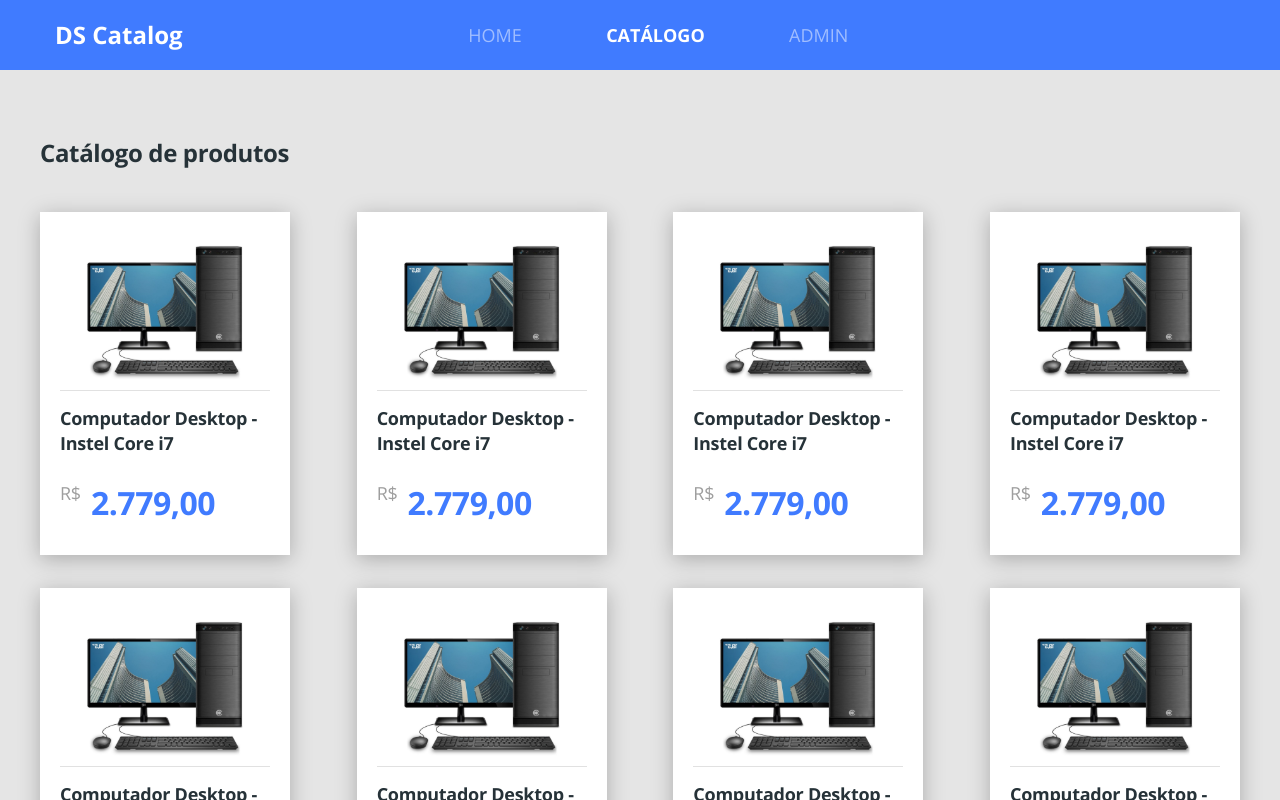
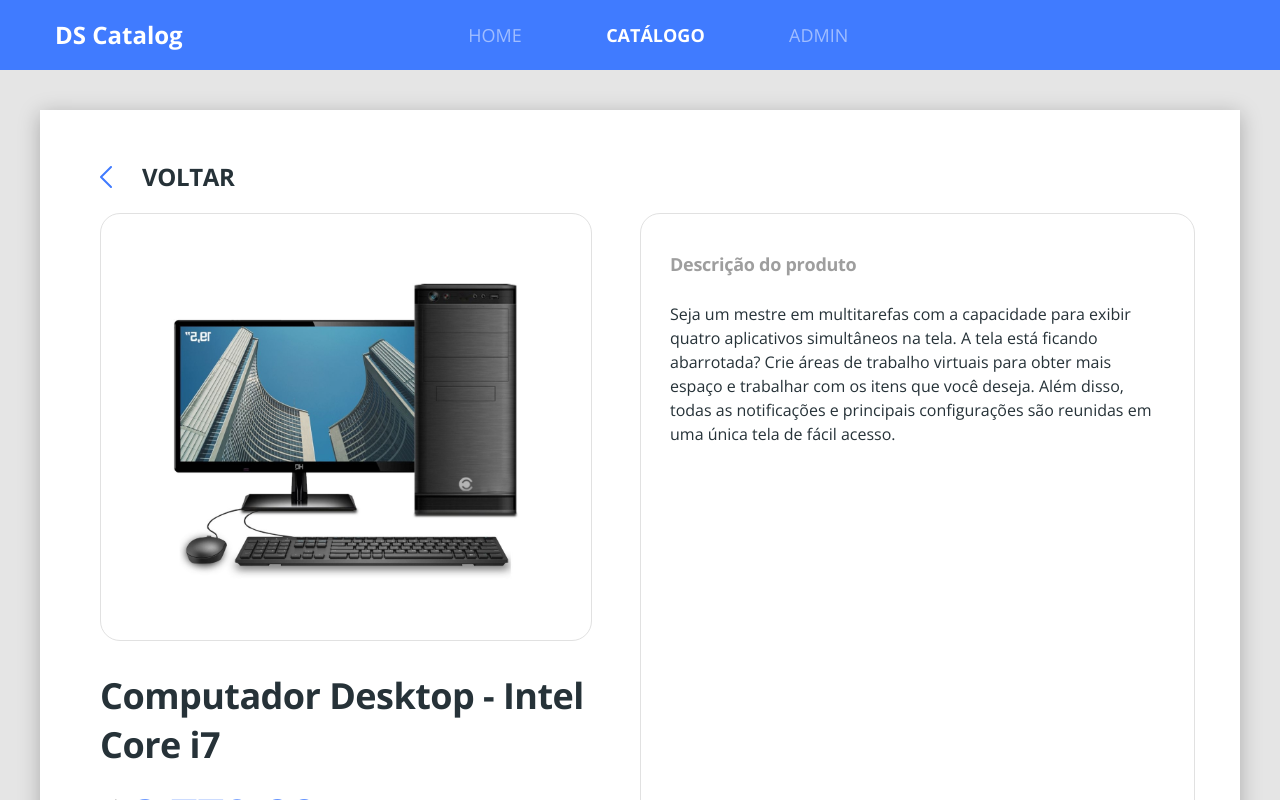
Before and after one commit to GustavoToda/dscatalog-bootcamp, a React (Create React App) app in the folder front-web/: page /products/1 in a window 1280 px wide. Shown: the top 800 px of the page. Built offline with nearby package versions, Linux system fonts and the light colour scheme.

Commit message:
Add products details

```diff
--- a/front-web/src/Routes.tsx
+++ b/front-web/src/Routes.tsx
@@ -4,6 +4,7 @@
 import Home from './pages/Home';
 import Admin from './pages/Admin';
 import Navbar from './core/components/Navbar';
+import ProductDetails from './pages/Catalog/components/ProductDetails';
 
 const Routes = () => (
     <BrowserRouter>
@@ -12,8 +13,11 @@
             <Route path="/" exact>
                 <Home />
             </Route>
-            <Route path="/products">
+            <Route path="/products" exact>
                 <Catalog />
+            </Route>
+            <Route path="/products/:productId">
+                <ProductDetails />
             </Route>
             <Route path="/admin">
                  <Admin />
--- a/front-web/src/core/components/ButtonIcon/styles.scss
+++ b/front-web/src/core/components/ButtonIcon/styles.scss
@@ -12,4 +12,5 @@
     display: flex;
     align-items: center;
     justify-content: center;
+    color: #FFF;
 }
--- /dev/null
+++ b/front-web/src/core/components/ProductPrice/index.tsx
@@ -0,0 +1,18 @@
+import React from 'react';
+import './styles.scss';
+
+type Props = {
+    price: string;
+}
+
+const ProductPrice = ({ price }: Props) => {
+    return (<div className="product-price-container">
+                <span className="product-currency"> R$ </span>
+                <h3 className="product-price">
+                    {price}
+                </h3>
+            </div>
+    );
+}
+
+export default ProductPrice;
--- /dev/null
+++ b/front-web/src/core/components/ProductPrice/styles.scss
@@ -0,0 +1,19 @@
+.product-price-container {
+    margin-top: 25px;
+    display: flex;
+}
+
+.product-currency {
+    font-size: 18px;
+    line-height: 25px;
+    letter-spacing: -0.015em;
+    color: #9E9E9E;
+}
+
+.product-price {
+    font-size: 32px;
+    line-height: 44px;
+    letter-spacing: -0.015em;
+    color: #407BFF;
+    margin-left: 10px;
+}
--- a/front-web/src/pages/Catalog/components/ProductCard/index.tsx
+++ b/front-web/src/pages/Catalog/components/ProductCard/index.tsx
@@ -1,6 +1,7 @@
 import React from 'react';
 import './styles.scss';
 import { ReactComponent as ProductImage } from '../../../../core/assets/images/product.svg';
+import ProductPrice from '../../../../core/components/ProductPrice';
 
 const ProductCard = () => (
     <div className="card-base border-radius-10 product-card">
@@ -9,11 +10,7 @@
             <h6 className="product-name">
                 Computador Desktop - Instel Core i7
             </h6>
-            <div className="product-price-container">
-                <span className="product-currency"> R$ </span>
-                <h3 className="product-price"> 2.779,00 </h3>
-
-            </div>
+            <ProductPrice price="2.779,00"/>
         </div>
     </div>
 );
--- a/front-web/src/pages/Catalog/components/ProductCard/styles.scss
+++ b/front-web/src/pages/Catalog/components/ProductCard/styles.scss
@@ -14,24 +14,5 @@
     font-size: 18px;
     line-height: 25px;
     letter-spacing: -0.015em;
+    color: #263238;
 }
-
-.product-price-container {
-    margin-top: 25px;
-    display: flex;
-}
-
-.product-currency {
-    font-size: 18px;
-    line-height: 25px;
-    letter-spacing: -0.015em;
-    color: #9E9E9E;
-}
-
-.product-price {
-    font-size: 32px;
-    line-height: 44px;
-    letter-spacing: -0.015em;
-    color: #407BFF;
-    margin-left: 10px;
-}
--- a/front-web/src/pages/Catalog/components/ProductDetails/index.tsx
+++ b/front-web/src/pages/Catalog/components/ProductDetails/index.tsx
@@ -1,10 +1,44 @@
 import React from 'react';
+import { useParams, Link } from 'react-router-dom';
+import { ReactComponent as ArrowIcon } from '../../../../core/assets/images/arrow.svg';
+import { ReactComponent as ProductImage } from '../../../../core/assets/images/product.svg';
+import ProductPrice from '../../../../core/components/ProductPrice';
 import './styles.scss';
 
+type ParamsType = {
+    productId: string;
+}
+
 const ProductDetails = () => {
+    const { productId } = useParams<ParamsType>();
+    console.log(productId);
     return (
         <div className="product-detail-container">
-            <h1> Oi </h1>
+            <div className="card-base border-radius-20 product-details">
+                <Link to="/products" className="product-details-goback">
+                    <ArrowIcon className="icon-goback" />
+                    <h1 className="text-goback"> Voltar </h1>
+                </Link>
+                <div className="row">
+                    <div className="col-6 pr-5">
+                        <div className="product-details-card text-center">
+                         <ProductImage className="product-details-image"/>
+                         </div>
+                         <h1 className="product-details-name">
+                         Computador Desktop - Intel Core i7
+                         </h1>
+                         <ProductPrice price="2.779,00"/>
+                         </div>
+                        <div className="col-6 product-details-card">
+                        <h1 className="product-description-title">
+                             Descrição do produto
+                        </h1>
+                        <p className="product-description-text">
+                        Seja um mestre em multitarefas com a capacidade para exibir quatro aplicativos simultâneos na tela. A tela está ficando abarrotada? Crie áreas de trabalho virtuais para obter mais espaço e trabalhar com os itens que você deseja. Além disso, todas as notificações e principais configurações são reunidas em uma única tela de fácil acesso.
+                        </p>
+                        </div>
+                 </div>
+             </div>
         </div>
     );
 }
--- a/front-web/src/pages/Catalog/components/ProductDetails/styles.scss
+++ b/front-web/src/pages/Catalog/components/ProductDetails/styles.scss
@@ -1,3 +1,66 @@
 .product-detail-container {
+    margin-top: 40px;
+    padding-left: 40px;
+    padding-right: 40px;
+}
 
+.product-details {
+    padding: 50px 60px 90px 60px;
 }
+
+.product-details .product-price {
+    font-size: 48px;
+}
+
+.product-details-goback {
+    display: flex;
+    align-items: center;
+    margin-bottom: 20px;
+}
+
+.icon-goback {
+    color: #407BFF;
+    transform: rotate(-180deg);
+    margin-right: 30px;
+}
+
+.text-goback {
+    font-size: 24px;
+    line-height: 33px;
+    letter-spacing: -0.015em;
+    color: #263238;
+    text-transform: uppercase;
+}
+
+.product-details-card {
+    border: 1px solid #E1E1E1;
+    border-radius: 20px;
+    padding: 38px 29px;
+}
+
+.product-details-image {
+    width: 350px;
+    height: 350px;
+}
+
+.product-description-title {
+    font-size: 18px;
+    line-height: 25px;
+    letter-spacing: -0.015em;
+    color: #9E9E9E;
+    margin-bottom: 25px;
+}
+
+.product-description-tex {
+    font-size: 18px;
+    line-height: 25px;
+    letter-spacing: -0.015em;
+    color: #9E9E9E;
+}
+
+.product-details-name{
+    font-size: 36px;
+    line-height: 49px;
+    letter-spacing: -0.015em;
+    margin-top: 30px;
+}
--- a/front-web/src/pages/Catalog/index.tsx
+++ b/front-web/src/pages/Catalog/index.tsx
@@ -1,5 +1,6 @@
 import React from 'react';
 import ProductCard from './components/ProductCard';
+import { Link } from 'react-router-dom';
 import './styles.scss';
 
 const Catalog = () => (
@@ -8,16 +9,15 @@
          Catálogo de produtos
     </h1>
     <div className="catalog-products">
-        <ProductCard />
-        <ProductCard />
-        <ProductCard />
-        <ProductCard />
-        <ProductCard />
-        <ProductCard />
-        <ProductCard />
-        <ProductCard />
-        <ProductCard />
-        <ProductCard />
+        <Link to="/products/1"> <ProductCard /></Link>
+        <Link to="/products/2"> <ProductCard /></Link>
+        <Link to="/products/3"> <ProductCard /></Link>
+        <Link to="/products/4"> <ProductCard /></Link>
+        <Link to="/products/5"> <ProductCard /></Link>
+        <Link to="/products/6"> <ProductCard /></Link>
+        <Link to="/products/7"> <ProductCard /></Link>
+        <Link to="/products/8"> <ProductCard /></Link>
+        <Link to="/products/9"> <ProductCard /></Link>
     </div>
     </div>
 );
```
Also changed, not shown: front-web/src/core/assets/images/arrow.svg.
